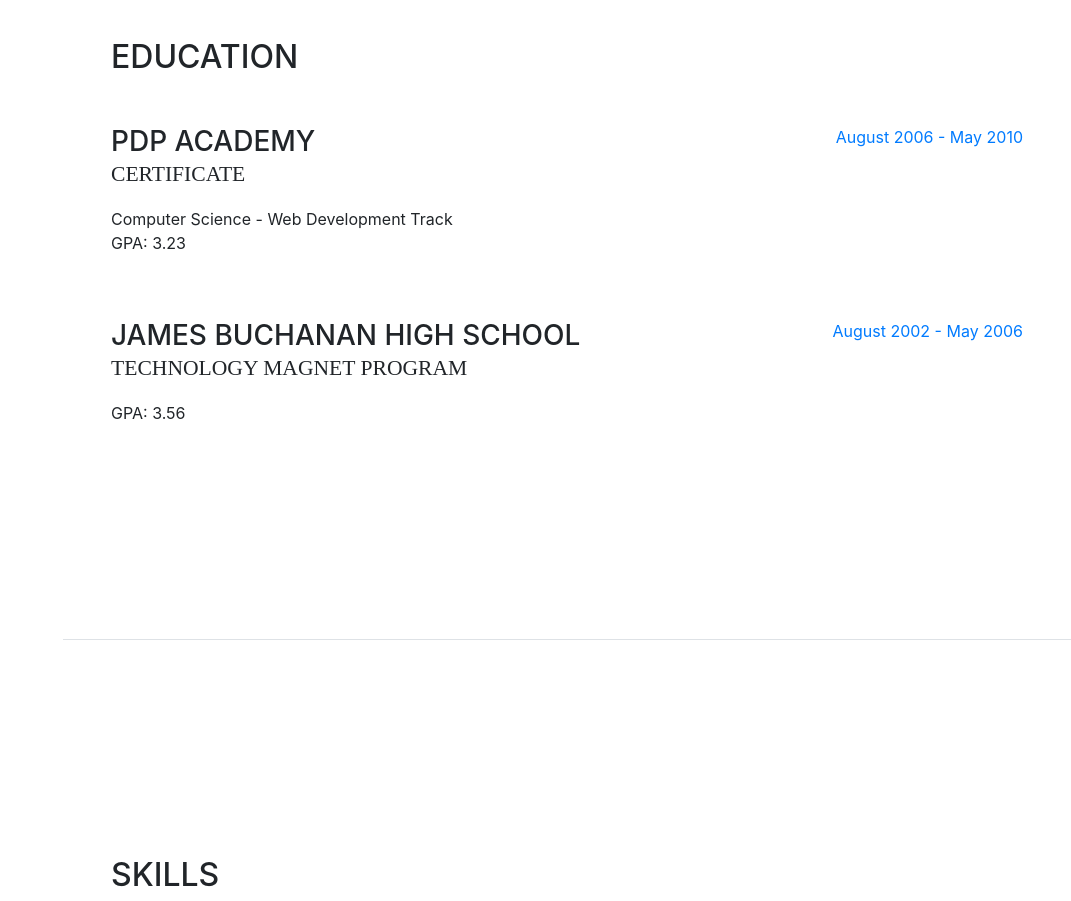
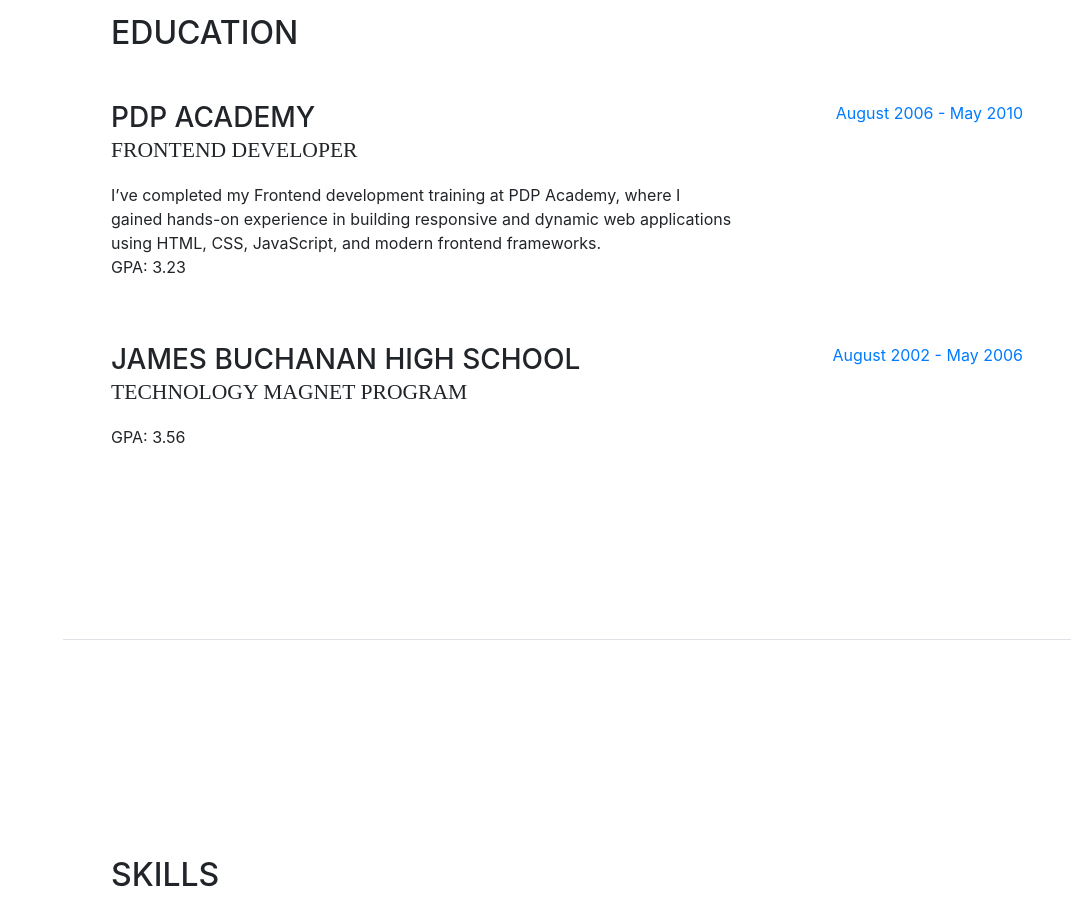
Before and after one commit to alamovAsadbek/my_portfolie, a website with bundled scripts: page index.html in a window 1280 px wide. Shown: the part 1760-2661 px from the top of the page, without its empty margins (209-1280 px from the left). Built offline with nearby package versions, Linux system fonts and the light colour scheme; files whose address does not match are found by name; a web font is replaced by a local one.

Commit message:
change html file

```diff
--- a/index.html
+++ b/index.html
@@ -164,8 +164,11 @@
             <div class="resume-item d-flex flex-column flex-md-row mb-5">
                 <div class="resume-content mr-auto">
                     <h3 class="mb-0">PDP ACADEMY</h3>
-                    <div class="subheading mb-3">Certificate</div>
-                    <div>Computer Science - Web Development Track</div>
+                    <div class="subheading mb-3">Frontend Developer</div>
+                    <div>I’ve completed my Frontend development training at PDP Academy, where I gained hands-on
+                        experience in building responsive and dynamic web applications using HTML, CSS, JavaScript, and
+                        modern frontend frameworks.
+                    </div>
                     <p>GPA: 3.23</p>
                 </div>
                 <div class="resume-date text-md-right">
```
